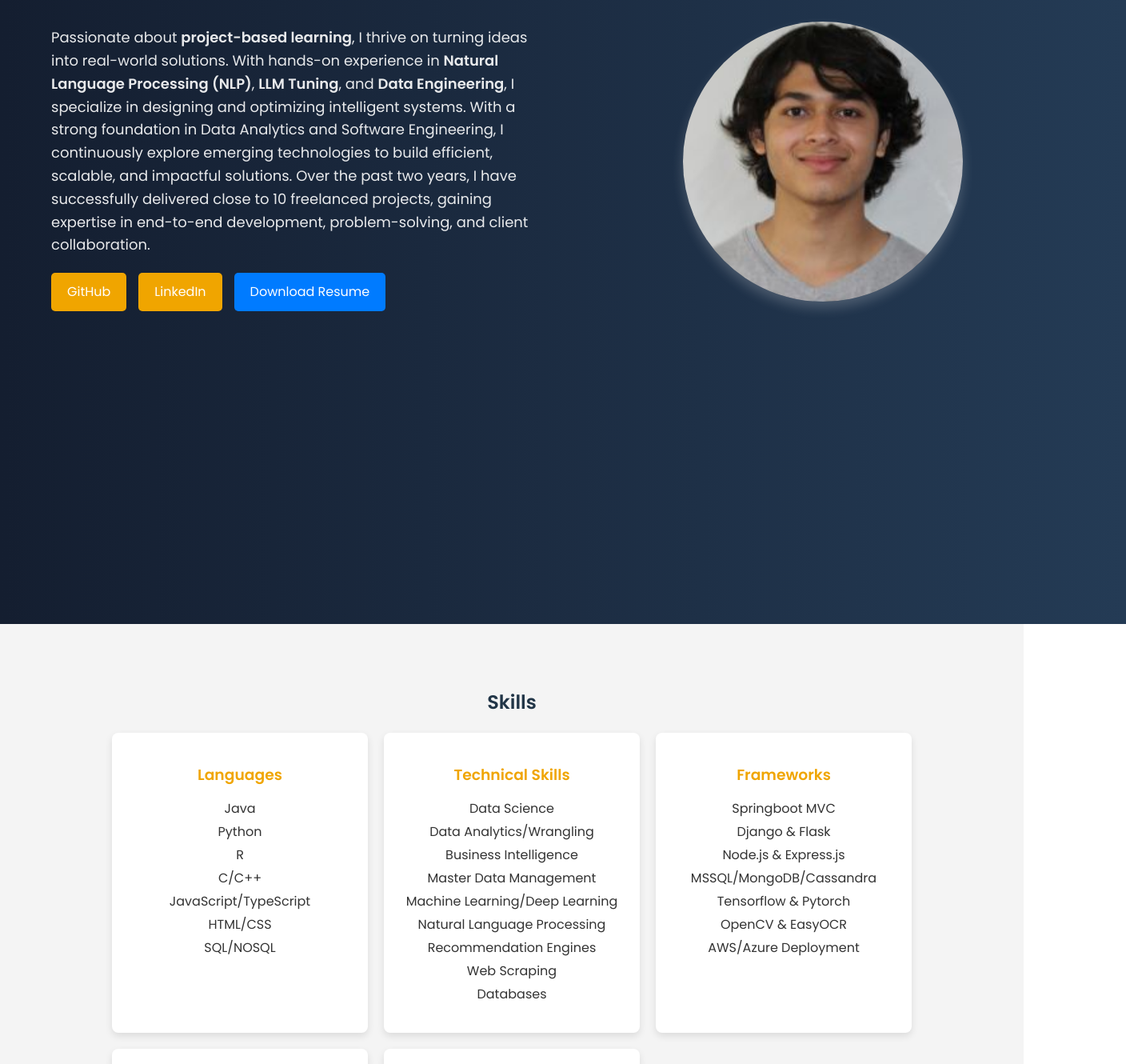
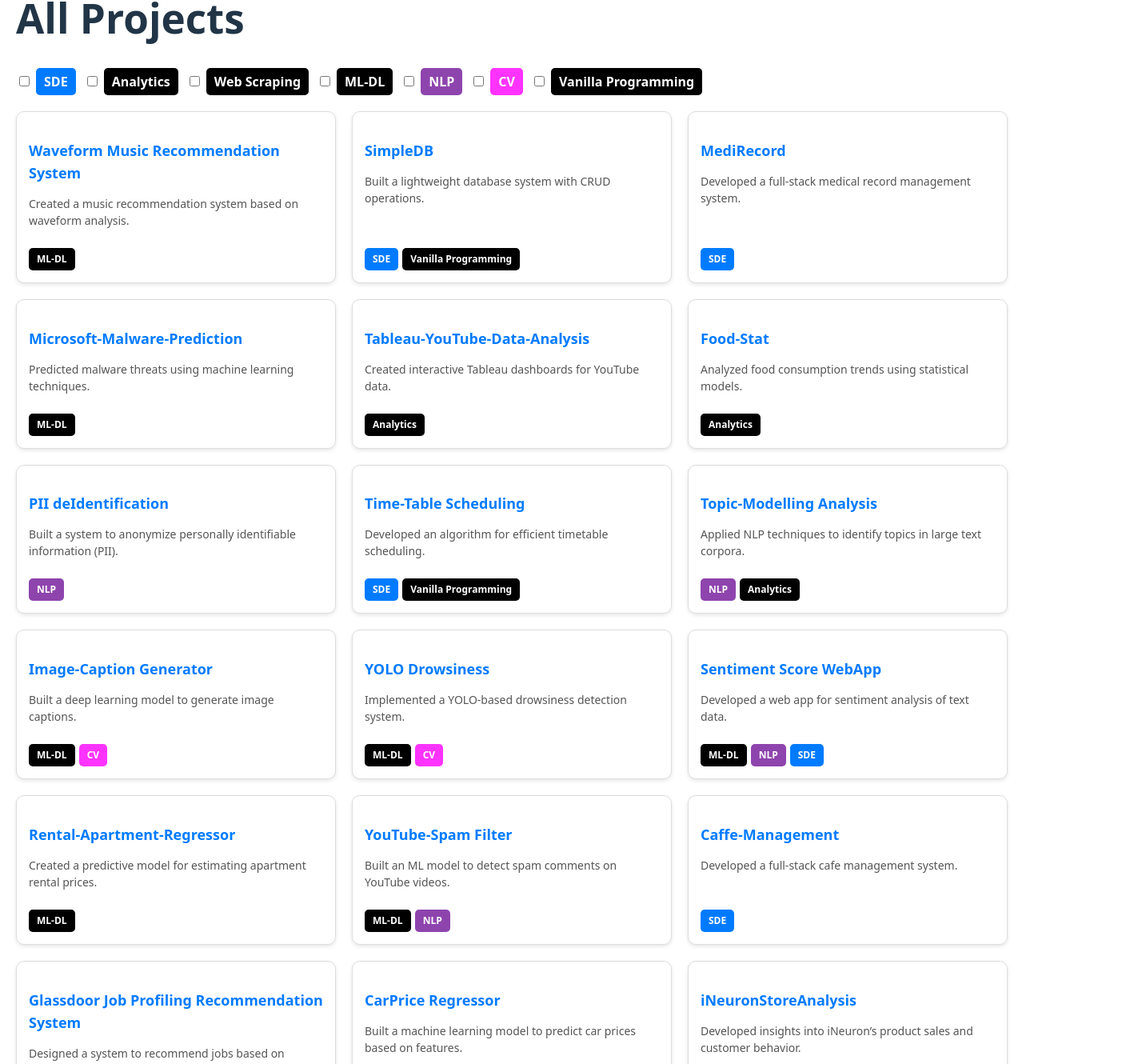
Before and after one commit to ShubhPundir/portfolio, a React (Vite) app in the folder frontend/: page /portfolio/allprojects in a window 1280 px wide. Shown: the part 140-1470 px from the top of the page at 80% size, 1408 px wide, since content can reach past the window. Built offline with nearby package versions, Linux system fonts and the light colour scheme.

Commit message:
Add routing and new Home page; update Navbar and styles

```diff
--- a/frontend/package.json
+++ b/frontend/package.json
@@ -13,7 +13,8 @@
   },
   "dependencies": {
     "react": "^19.0.0",
-    "react-dom": "^19.0.0"
+    "react-dom": "^19.0.0",
+    "react-router-dom": "^7.4.0"
   },
   "devDependencies": {
     "@eslint/js": "^9.21.0",
--- a/frontend/src/App.jsx
+++ b/frontend/src/App.jsx
@@ -1,19 +1,19 @@
+// src/App.jsx
+import React from "react";
+import { BrowserRouter as Router, Route, Routes } from "react-router-dom";
 import Navbar from "./components/Navbar";
-import Hero from "./components/Hero";
-import Projects from "./components/Projects";
-import Skills from "./components/Skills";
-import Contact from "./components/Contact";
-// import "./styles/App.css"; // Add this for global styles
+import Home from "./pages/Home";
+import AllProjects from "./pages/AllProjects";
 
 function App() {
   return (
-    <>
+    <Router>
       <Navbar />
-      <Hero />
-      <Skills />
-      <Projects />
-      <Contact />
-    </>
+      <Routes>
+        <Route path="/portfolio/" element={<Home />} />
+        <Route path="/portfolio/allprojects" element={<AllProjects />} />
+      </Routes>
+    </Router>
   );
 }
 
--- a/frontend/src/components/Navbar.jsx
+++ b/frontend/src/components/Navbar.jsx
@@ -6,7 +6,7 @@ const Navbar = () => {
       <h1 className="logo"> <a href="/">My Portfolio</a></h1>
       <ul className="nav-links">
         <li><a href="#skills">Skills</a></li>
-        <li><a href="#projects">Projects</a></li>
+        <li><a href="/portfolio/allprojects">Projects</a></li>
         <li><a href="#contact">Contact</a></li>
       </ul>
     </nav>
--- a/frontend/src/components/Skills.jsx
+++ b/frontend/src/components/Skills.jsx
@@ -41,10 +41,11 @@ const Skills = () => {
             <li>Springboot MVC</li>
             <li>Django & Flask</li>
             <li>Node.js & Express.js</li>
-            <li>MSSQL/MongoDB/Cassandra</li>
+            <li>MS SQL/MongoDB/Cassandra</li>
             <li>Tensorflow & Pytorch</li>
             <li>OpenCV & EasyOCR</li>
             <li>AWS/Azure Deployment</li>
+            <li>Apache Hadoop Ecosystem</li>
           </ul>
         </div>
 
@@ -52,9 +53,9 @@ const Skills = () => {
           <h3>Tools</h3>
           <ul>
             <li>Git & GitHub</li>
+            <li>PowerBI & Tableau</li>
+            <li>MS Excel</li>
             <li>Postman</li>
-            <li>PowerBI & Tableau</li>
-            <li>Excel</li>
             <li>Figma</li>
           </ul>
         </div>
--- /dev/null
+++ b/frontend/src/pages/AllProjects.jsx
@@ -0,0 +1,220 @@
+import React, { useState } from "react";
+import "../styles/AllProjects.css";
+// ENUM for project tags
+const TAGS = {
+  SDE: "SDE", // Full-stack development or end-to-end
+  ANALYTICS: "Analytics",
+  WEB_SCRAPING: "Web Scraping",
+  ML_DL: "ML-DL", // Machine Learning or Deep Learning
+  NLP: "NLP",
+  CV: "CV", // Computer Vision
+  VANILLA_PROGRAMMING: "Vanilla Programming", // No external modules
+};
+
+// Tag colors
+const TAG_COLORS = {
+  SDE: "#007bff", // Blue
+  ANALYTICS: "#7aff33", // Green
+  WEB_SCRAPING: "#17a2b8", // Cyan
+  ML_DL: "#ff5733", // Orange-Red
+  NLP: "#8e44ad", // Purple
+  CV: "#ff33ff", // PINK
+  VANILLA_PROGRAMMING: "#97f236", // RED
+};
+
+
+// List of Projects (Reversed Order)
+const projects = [
+  {
+    name: "Waveform Music Recommendation System",
+    description: "Created a music recommendation system based on waveform analysis.",
+    tags: [TAGS.ML_DL],
+    repoLink: "https://github.com/ShubhPundir/Waveform-Music-Recommendation-System",
+  },
+  {
+    name: "SimpleDB",
+    description: "Built a lightweight database system with CRUD operations.",
+    tags: [TAGS.SDE, TAGS.VANILLA_PROGRAMMING],
+    repoLink: "https://github.com/ShubhPundir/SimpleDB",
+  },
+  {
+    name: "MediRecord",
+    description: "Developed a full-stack medical record management system.",
+    tags: [TAGS.SDE],
+    repoLink: "https://github.com/ShubhPundir/MediRecord",
+  },
+  {
+    name: "Microsoft-Malware-Prediction",
+    description: "Predicted malware threats using machine learning techniques.",
+    tags: [TAGS.ML_DL],
+    repoLink: "https://github.com/ShubhPundir/Microsoft-Malware-Prediction",
+  },
+  {
+    name: "Tableau-YouTube-Data-Analysis",
+    description: "Created interactive Tableau dashboards for YouTube data.",
+    tags: [TAGS.ANALYTICS],
+    repoLink: "https://github.com/ShubhPundir/Tableau-YouTube-Data-Analysis",
+  },
+  {
+    name: "Food-Stat",
+    description: "Analyzed food consumption trends using statistical models.",
+    tags: [TAGS.ANALYTICS],
+    repoLink: "https://github.com/ShubhPundir/Food-Stat",
+  },
+  {
+    name: "PII deIdentification",
+    description: "Built a system to anonymize personally identifiable information (PII).",
+    tags: [TAGS.NLP],
+    repoLink: "https://github.com/ShubhPundir/PII-deIdentification",
+  },
+  {
+    name: "Time-Table Scheduling",
+    description: "Developed an algorithm for efficient timetable scheduling.",
+    tags: [TAGS.SDE, TAGS.VANILLA_PROGRAMMING],
+    repoLink: "https://github.com/ShubhPundir/Time-Table-Scheduling",
+  },
+  {
+    name: "Topic-Modelling Analysis",
+    description: "Applied NLP techniques to identify topics in large text corpora.",
+    tags: [TAGS.NLP, TAGS.ANALYTICS],
+    repoLink: "https://github.com/ShubhPundir/Topic-Modelling-Analysis",
+  },
+  {
+    name: "Image-Caption Generator",
+    description: "Built a deep learning model to generate image captions.",
+    tags: [TAGS.ML_DL, TAGS.CV],
+    repoLink: "https://github.com/ShubhPundir/Image-Caption-Generator",
+  },
+  {
+    name: "YOLO Drowsiness",
+    description: "Implemented a YOLO-based drowsiness detection system.",
+    tags: [TAGS.ML_DL, TAGS.CV],
+    repoLink: "https://github.com/ShubhPundir/YOLO-Drowsiness",
+  },
+  {
+    name: "Sentiment Score WebApp",
+    description: "Developed a web app for sentiment analysis of text data.",
+    tags: [TAGS.ML_DL, TAGS.NLP, TAGS.SDE],
+    repoLink: "https://github.com/ShubhPundir/Sentiment-Score-WebApp",
+  },
+  {
+    name: "Rental-Apartment-Regressor",
+    description: "Created a predictive model for estimating apartment rental prices.",
+    tags: [TAGS.ML_DL],
+    repoLink: "https://github.com/ShubhPundir/Rental-Apartment-Regressor",
+  },
+  {
+    name: "YouTube-Spam Filter",
+    description: "Built an ML model to detect spam comments on YouTube videos.",
+    tags: [TAGS.ML_DL, TAGS.NLP],
+    repoLink: "https://github.com/ShubhPundir/YouTube-Spam-Filter",
+  },
+  {
+    name: "Caffe-Management",
+    description: "Developed a full-stack cafe management system.",
+    tags: [TAGS.SDE],
+    repoLink: "https://github.com/ShubhPundir/Caffe-Management",
+  },
+  {
+    name: "Glassdoor Job Profiling Recommendation System",
+    description: "Designed a system to recommend jobs based on Glassdoor profiles.",
+    tags: [TAGS.ML_DL, TAGS.NLP],
+    repoLink: "https://github.com/ShubhPundir/Glassdoor-Job-Profiling-Recommendation-System",
+  },
+  {
+    name: "CarPrice Regressor",
+    description: "Built a machine learning model to predict car prices based on features.",
+    tags: [TAGS.ML_DL],
+    repoLink: "https://github.com/ShubhPundir/CarPrice-Regressor",
+  },
+  {
+    name: "iNeuronStoreAnalysis",
+    description: "Developed insights into iNeuron’s product sales and customer behavior.",
+    tags: [TAGS.ANALYTICS],
+    repoLink: "https://github.com/ShubhPundir/iNeuronStoreAnalysis",
+  },
+  {
+    name: "Stores-Sales-Analysis + Market-Analysis",
+    description: "Performed exploratory data analysis on sales and market trends.",
+    tags: [TAGS.ANALYTICS],
+    repoLink: "https://github.com/ShubhPundir/Stores-Sales-Analysis-Market-Analysis",
+  },
+  {
+    name: "Student Expenditure Analysis",
+    description: "Analyzed student spending patterns using statistical methods.",
+    tags: [TAGS.ANALYTICS],
+    repoLink: "https://github.com/ShubhPundir/Student-Expenditure-Analysis",
+  },
+];
+
+// Extract all unique tags
+const allTags = Object.values(TAGS);
+
+const AllProjects = () => {
+  const [selectedTags, setSelectedTags] = useState([]);
+
+  // Handle tag selection
+  const toggleTag = (tag) => {
+    setSelectedTags((prevTags) =>
+      prevTags.includes(tag) ? prevTags.filter((t) => t !== tag) : [...prevTags, tag]
+    );
+  };
+
+  // Filter projects based on selected tags
+  const filteredProjects =
+    selectedTags.length === 0
+      ? projects
+      : projects.filter((project) => project.tags.some((tag) => selectedTags.includes(tag)));
+
+  return (
+    <div className="all-projects">
+      <h1>All Projects</h1>
+
+      {/* Tag Filters */}
+      <div className="filter-container">
+        {Object.values(TAGS).map((tag) => (
+          <label key={tag} className="tag-checkbox">
+            <input
+              type="checkbox"
+              value={tag}
+              checked={selectedTags.includes(tag)}
+              onChange={() => toggleTag(tag)}
+            />
+            <span className="tag-box" style={{ backgroundColor: TAG_COLORS[tag] || "#000000" }}>
+              {tag}
+            </span>
+          </label>
+        ))}
+      </div>
+
+      {/* Project List (Horizontal Layout) */}
+      <div className="projects-container">
+        {filteredProjects.map((project, index) => (
+          <div key={index} className="project-card">
+            {/* Left Side: Name & Description */}
+            <div className="project-info">
+              <h3 className="project-name">
+                <a href={project.repoLink} target="_blank" rel="noopener noreferrer">
+                  {project.name}
+                </a>
+              </h3>
+              <p className="project-description">{project.description}</p>
+            </div>
+
+            {/* Right Side: Tags */}
+            <div className="tags">
+              {project.tags.map((tag, i) => (
+                <span key={i} className="tag" style={{ backgroundColor: TAG_COLORS[tag] || "#000000" }}>
+                  {tag}
+                </span>
+              ))}
+            </div>
+          </div>
+        ))}
+      </div>
+    </div>
+  );
+};
+
+
+export default AllProjects;
--- /dev/null
+++ b/frontend/src/pages/Home.jsx
@@ -0,0 +1,18 @@
+import React from "react";
+import Hero from "../components/Hero";
+import Projects from "../components/Projects";
+import Skills from "../components/Skills";
+import Contact from "../components/Contact";
+
+const Home = () => {
+  return (
+    <div>
+      <Hero />
+      <Skills />
+      <Projects />
+      <Contact />
+    </div>
+  );
+};
+
+export default Home;
--- /dev/null
+++ b/frontend/src/styles/AllProjects.css
@@ -0,0 +1,73 @@
+.all-projects {
+  padding: 20px;
+}
+
+.filter-container {
+  display: flex;
+  flex-wrap: wrap;
+  gap: 10px;
+  margin-bottom: 20px;
+}
+
+.tag-checkbox {
+  display: flex;
+  align-items: center;
+  gap: 5px;
+  cursor: pointer;
+}
+
+.tag-box {
+  padding: 5px 10px;
+  border-radius: 5px;
+  font-weight: bold;
+  color: white;
+}
+
+.projects-container {
+  display: flex;
+  flex-wrap: wrap;
+  gap: 20px;
+  justify-content: flex-start;
+}
+
+.project-card {
+  flex: 1 1 300px;
+  background: white;
+  padding: 15px;
+  border-radius: 10px;
+  box-shadow: 0 2px 5px rgba(0, 0, 0, 0.1);
+  display: flex;
+  flex-direction: column;
+  justify-content: space-between;
+}
+
+.project-info {
+  flex-grow: 1;
+}
+
+.project-name a {
+  color: #007bff;
+  font-size: 18px;
+  font-weight: bold;
+  text-decoration: none;
+}
+
+.project-description {
+  font-size: 14px;
+  color: #555;
+}
+
+.tags {
+  display: flex;
+  gap: 5px;
+  flex-wrap: wrap;
+  margin-top: 10px;
+}
+
+.tag {
+  padding: 5px 10px;
+  border-radius: 5px;
+  font-weight: bold;
+  color: white;
+  font-size: 12px;
+}
--- a/frontend/src/styles/Navbar.css
+++ b/frontend/src/styles/Navbar.css
@@ -15,7 +15,7 @@
   z-index: 1000;
   box-shadow: 0px 4px 10px rgba(0, 0, 0, 0.2);
   box-sizing: border-box;
-  height: 60px; /* Ensure a fixed height */
+  height: 80px; /* Ensure a fixed height */
 }
 
 .navbar + * {
```
Also changed, not shown: 1 other file (tests, documents, lock files or other folders).
